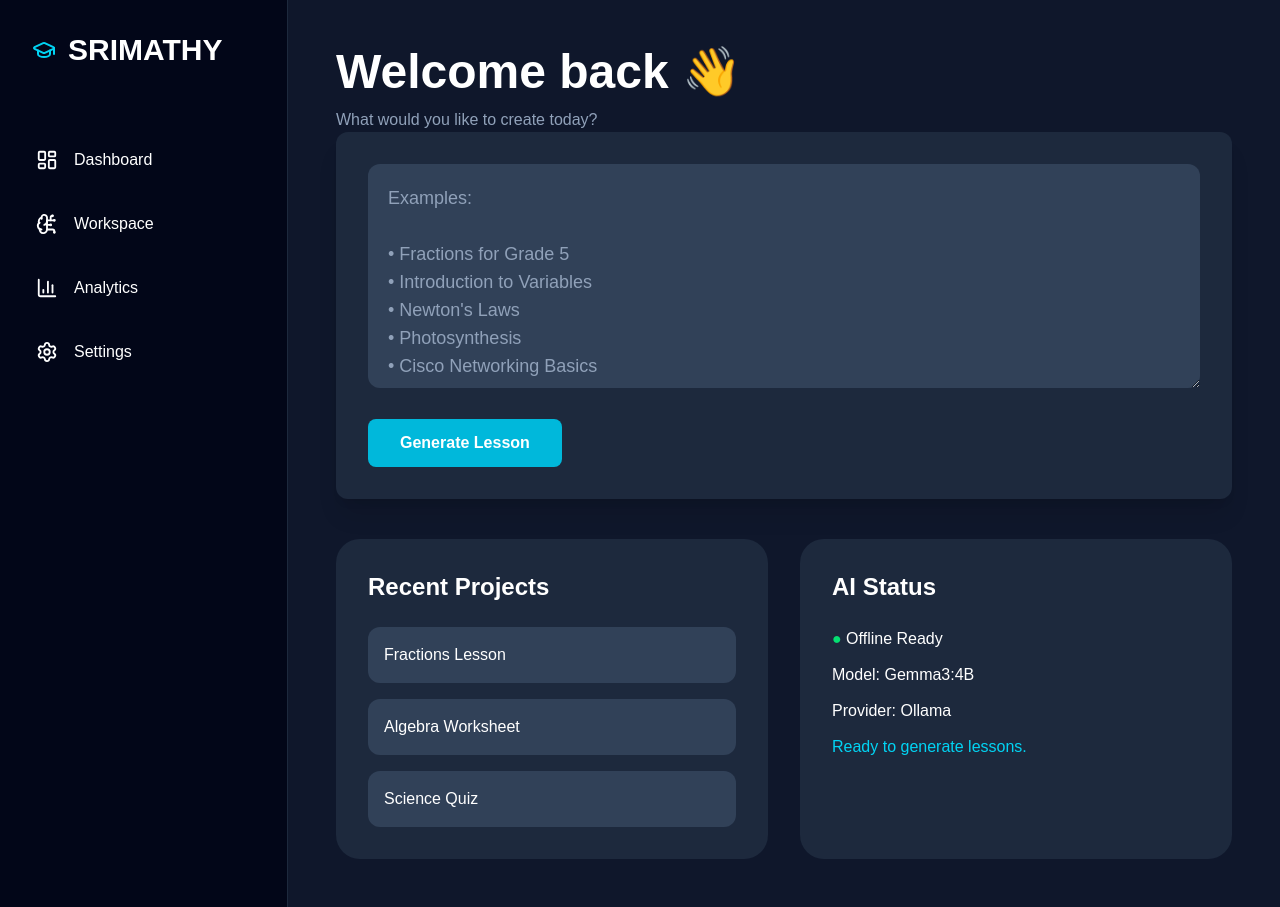
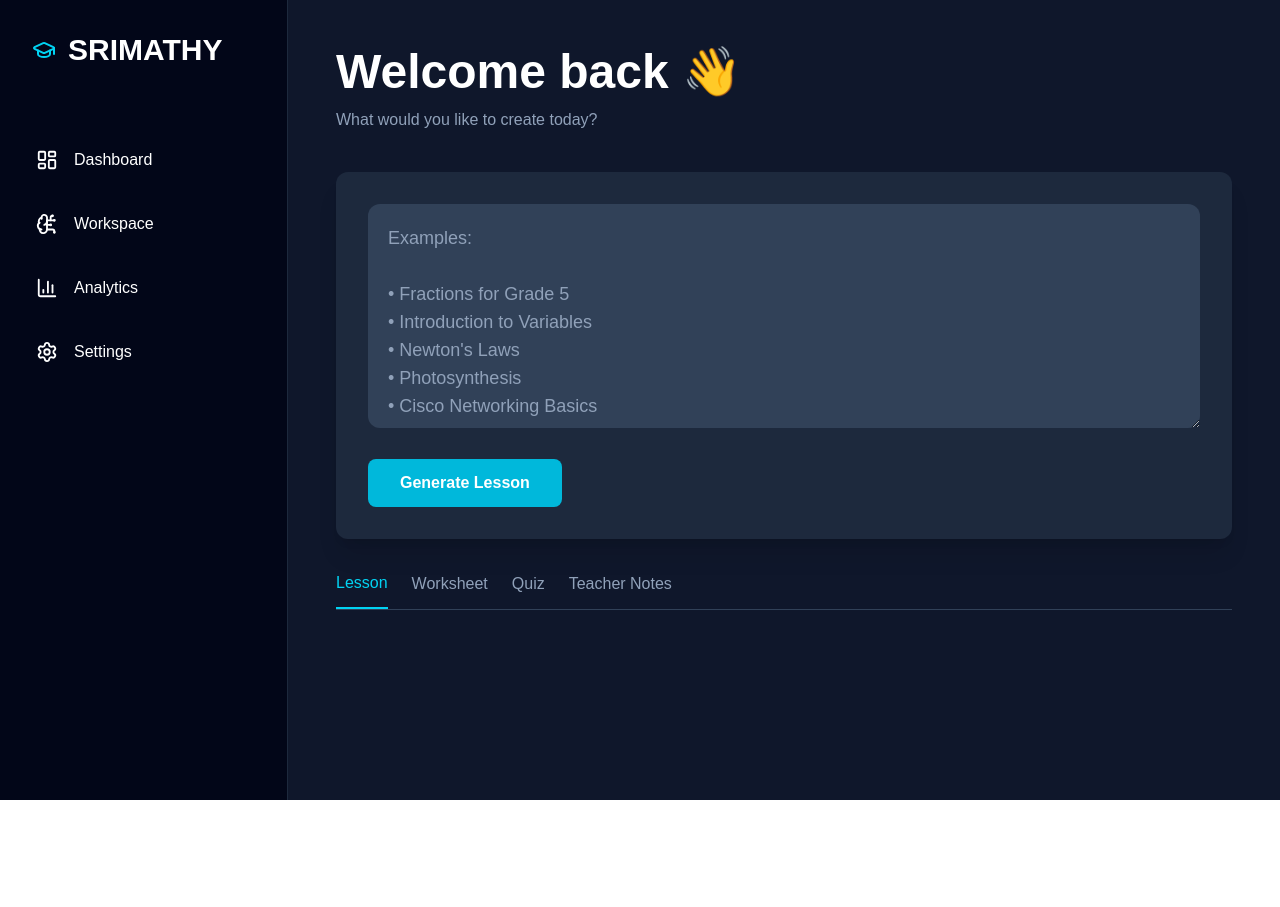
Before and after one commit to imrazack-cisco/srimathy-v1, a Next.js app: page /workspace in a window 1280 px wide. After the commit the page ends 800 px from the top, so only its background shows below. Built offline with nearby package versions, Linux system fonts and the light colour scheme.

Commit message:
🚀 Sprint 5.0 — Agent Execution Timeline
🚀 Sprint 5.0 — Agent Execution Timeline

```diff
--- a/agents/master/index.ts
+++ b/agents/master/index.ts
@@ -1,7 +1,36 @@
 import { curriculumAgent } from "@/agents/curriculum";
+import { worksheetAgent } from "@/agents/worksheet";
+import { quizAgent } from "@/agents/quiz";
+import { teacherAgent } from "@/agents/teacher";
 
-export async function masterAgent(prompt: string) {
-  return curriculumAgent({
-    topic: prompt,
-  });
+interface MasterRequest {
+  topic: string;
 }
+
+export async function masterAgent({
+  topic,
+}: MasterRequest) {
+
+  console.time("Master Agent");
+
+  const [
+    lesson,
+    worksheet,
+    quiz,
+    teacher,
+  ] = await Promise.all([
+    curriculumAgent({ topic }),
+    worksheetAgent({ topic }),
+    quizAgent({ topic }),
+    teacherAgent({ topic }),
+  ]);
+
+  console.timeEnd("Master Agent");
+
+  return {
+    lesson,
+    worksheet,
+    quiz,
+    teacher,
+  };
+}
--- a/agents/quiz/index.ts
+++ b/agents/quiz/index.ts
@@ -1,19 +1,37 @@
-import { generate } from "@/services/ollama";
+import { generate } from "@/services/ollama/client";
 
-export async function quizAgent(prompt: string) {
-  const systemPrompt = `
-You are SRIMATHY's Quiz Generator.
+interface QuizRequest {
+  topic: string;
+}
 
-Generate
+export async function quizAgent({
+  topic,
+}: QuizRequest): Promise<string> {
 
-- 10 Multiple Choice Questions
-- 5 True/False Questions
-- 3 HOTS Questions
+  const prompt = `
+You are an expert teacher.
 
-Include an Answer Key.
+Generate a short quiz for:
+
+${topic}
 
 Return Markdown.
+
+Include:
+
+# Quiz
+
+## Multiple Choice
+5 questions
+
+## True or False
+3 questions
+
+## Short Answer
+3 questions
+
+Include the answer key at the end.
 `;
 
-  return await generate(`${systemPrompt}\n\n${prompt}`);
+  return generate(prompt);
 }
--- /dev/null
+++ b/agents/teacher/index.ts
@@ -0,0 +1,38 @@
+import { generate } from "@/services/ollama/client";
+
+interface TeacherRequest {
+  topic: string;
+}
+
+export async function teacherAgent({
+  topic,
+}: TeacherRequest): Promise<string> {
+
+  const prompt = `
+You are an experienced school teacher.
+
+Prepare teacher notes for:
+
+${topic}
+
+Return Markdown.
+
+Include:
+
+# Teacher Notes
+
+## Teaching Tips
+
+## Common Student Mistakes
+
+## Bloom's Taxonomy
+
+## Classroom Activities
+
+## Homework Ideas
+
+Keep it practical.
+`;
+
+  return generate(prompt);
+}
--- a/agents/worksheet/index.ts
+++ b/agents/worksheet/index.ts
@@ -1,44 +1,48 @@
 import { generate } from "@/services/ollama/client";
 
-export interface WorksheetRequest {
-  lesson: string;
-}
-
 export interface WorksheetResponse {
+  title: string;
   content: string;
 }
 
-export async function worksheetAgent(
-  request: WorksheetRequest
+export async function generateWorksheet(
+  topic: string
 ): Promise<WorksheetResponse> {
+  const prompt = `
+You are an expert school worksheet designer.
 
-  const prompt = `
-You are an expert teacher.
+Create a worksheet for:
 
-Create a worksheet from the lesson below.
+${topic}
+
+Generate the worksheet in Markdown.
 
 Include:
 
 # Worksheet
 
-## Multiple Choice (5)
+## Fill in the Blanks
+(5 Questions)
 
-## Fill in the Blanks (5)
+## Multiple Choice
+(5 Questions)
 
-## True or False (5)
+## True / False
+(5 Questions)
 
-## Short Answer (5)
+## Short Answer
+(5 Questions)
 
-## Long Answer (3)
+## Challenge Question
+(1 Question)
 
-Lesson:
-
-${request.lesson}
+Return ONLY Markdown.
 `;
 
   const worksheet = await generate(prompt);
 
   return {
+    title: `${topic} Worksheet`,
     content: worksheet,
   };
 }
--- a/app/api/agent/route.ts
+++ b/app/api/agent/route.ts
@@ -1,30 +1,34 @@
 import { NextRequest, NextResponse } from "next/server";
-
-import { routeAgent } from "@/lib/router";
+import { masterAgent } from "@/agents/master";
 
 export async function POST(req: NextRequest) {
+  try {
+    const { prompt } = await req.json();
 
-  try {
+    if (!prompt?.trim()) {
+      return NextResponse.json(
+        {
+          error: "Prompt required",
+        },
+        { status: 400 }
+      );
+    }
 
-    const body = await req.json();
-
-    const result = await routeAgent(body);
+    const result = await masterAgent({
+      topic: prompt,
+    });
 
     return NextResponse.json(result);
-
-  } catch (error) {
-
-    console.error(error);
+  } catch (err) {
+    console.error(err);
 
     return NextResponse.json(
       {
-        error: "Agent execution failed",
+        error: "Generation failed",
       },
       {
         status: 500,
       }
     );
-
   }
-
 }
--- a/app/workspace/page.tsx
+++ b/app/workspace/page.tsx
@@ -1,35 +1,25 @@
 "use client";
 
-import { useState, useRef, useEffect } from "react";
+import { useState } from "react";
 
 import Sidebar from "@/components/sidebar/Sidebar";
 import PromptBox from "@/components/workspace/PromptBox";
 import MarkdownViewer from "@/components/workspace/MarkdownViewer";
-import RecentProjects from "@/components/workspace/RecentProjects";
-import AIStatus from "@/components/workspace/AIStatus";
+import WorkspaceTabs from "@/components/workspace/WorkspaceTabs";
 
 export default function WorkspacePage() {
-
   const [lesson, setLesson] = useState("");
-
   const [worksheet, setWorksheet] = useState("");
 
-  const lessonRef = useRef<HTMLDivElement>(null);
-
-  useEffect(() => {
-    if (lesson) {
-      lessonRef.current?.scrollIntoView({
-        behavior: "smooth",
-      });
-    }
-  }, [lesson]);
+  // NEW
+  const [activeTab, setActiveTab] = useState("Lesson");
 
   return (
     <main className="flex min-h-screen bg-slate-900 text-white">
 
       <Sidebar />
 
-      <section className="flex-1 overflow-y-auto p-12">
+      <section className="flex-1 p-12">
 
         <h1 className="text-5xl font-bold">
           Welcome back 👋
@@ -39,48 +29,37 @@ export default function WorkspacePage() {
           What would you like to create today?
         </p>
 
-        <PromptBox onLessonGenerated={setLesson}
-        onWorksheetGenerated={setWorksheet}
+        {/* Prompt */}
+
+        <div className="mt-10">
+          <PromptBox
+            onLessonGenerated={setLesson}
+            onWorksheetGenerated={setWorksheet}
+          />
+        </div>
+
+        {/* Workspace Tabs */}
+
+        <WorkspaceTabs
+          activeTab={activeTab}
+          onTabChange={setActiveTab}
         />
 
-        {lesson && (
+        {/* Lesson */}
 
-          <div
-            ref={lessonRef}
-            className="mt-10 rounded-xl bg-slate-800 p-8"
-          >
-
-            <h2 className="mb-6 text-3xl font-bold">
-              📘 Lesson
-            </h2>
-
-            <MarkdownViewer content={lesson} />
-
+        {activeTab === "Lesson" && lesson && (
+          <div className="mt-8">
+            <MarkdownViewer markdown={lesson} />
           </div>
-
         )}
 
-        {worksheet && (
+        {/* Worksheet */}
 
-          <div className="mt-10 rounded-xl bg-slate-800 p-8">
-
-            <h2 className="mb-6 text-3xl font-bold">
-              📝 Worksheet
-            </h2>
-
-            <MarkdownViewer content={worksheet} />
-
+        {activeTab === "Worksheet" && worksheet && (
+          <div className="mt-8">
+            <MarkdownViewer markdown={worksheet} />
           </div>
-
         )}
-
-        <div className="mt-10 grid grid-cols-2 gap-8">
-
-          <RecentProjects />
-
-          <AIStatus />
-
-        </div>
 
       </section>
 
--- a/components/workspace/PromptBox.tsx
+++ b/components/workspace/PromptBox.tsx
@@ -4,13 +4,13 @@ import { useState } from "react";
 
 interface PromptBoxProps {
   onLessonGenerated: (lesson: string) => void;
-  onWorksheetGenerated?:(worksheet:string)=>void;
+  onWorksheetGenerated: (worksheet: string) => void;
 }
 
 export default function PromptBox({
   onLessonGenerated,
   onWorksheetGenerated,
-}: PromptBoxProps): import("react").JSX.Element {
+}: PromptBoxProps) {
   const [prompt, setPrompt] = useState("");
   const [loading, setLoading] = useState(false);
 
@@ -26,33 +26,24 @@ export default function PromptBox({
           "Content-Type": "application/json",
         },
         body: JSON.stringify({
-          agent: "curriculum",
-          prompt: prompt,
+          agent: "master",
+          prompt,
         }),
       });
 
       const data = await res.json();
 
-      if (!res.ok) {
+      if (!res.ok || !data.success) {
         throw new Error(data.error || "Generation failed.");
       }
 
-      // Curriculum Agent returns:
-      // {
-      //   title: "...",
-      //   content: "..."
-      // }
+      // Lesson
+      onLessonGenerated(data.lesson.content);
 
-      onLessonGenerated(data.content);
+      // Worksheet
+      onWorksheetGenerated(data.worksheet.content);
 
-      if (
-  onWorksheetGenerated
-) {
-  console.log(
-    "Worksheet Agent ready."
-  );
-}
-
+      // Clear prompt
       setPrompt("");
     } catch (err) {
       console.error(err);
@@ -60,7 +51,7 @@ export default function PromptBox({
       alert(
         err instanceof Error
           ? err.message
-          : "Unable to generate lesson."
+          : "Unable to generate content."
       );
     } finally {
       setLoading(false);
@@ -69,7 +60,6 @@ export default function PromptBox({
 
   return (
     <div className="rounded-xl bg-slate-800 p-8 shadow-xl">
-
       <textarea
         className="
           h-56
@@ -118,15 +108,15 @@ export default function PromptBox({
         "
       >
         {loading && (
-          <div className="h-5 w-5 animate-spin rounded-full border-2 border-white border-t-transparent"></div>
+          <div className="h-5 w-5 animate-spin rounded-full border-2 border-white border-t-transparent" />
         )}
 
-        {loading ? "Generating Lesson..." : "Generate Lesson"}
+        {loading ? "Generating..." : "Generate Lesson"}
       </button>
 
       {loading && (
         <p className="mt-4 animate-pulse text-sm text-cyan-300">
-          🤖 SRIMATHY Curriculum Agent is creating your lesson...
+          🤖 SRIMATHY Master Agent is orchestrating Lesson + Worksheet...
         </p>
       )}
     </div>
--- /dev/null
+++ b/components/workspace/WorkspaceTabs.tsx
@@ -0,0 +1,40 @@
+"use client";
+
+interface WorkspaceTabsProps {
+  activeTab: string;
+  onTabChange: (tab: string) => void;
+}
+
+export default function WorkspaceTabs({
+  activeTab,
+  onTabChange,
+}: WorkspaceTabsProps) {
+  const tabs = [
+    "Lesson",
+    "Worksheet",
+    "Quiz",
+    "Teacher Notes",
+  ];
+
+  return (
+    <div className="mt-8 flex gap-6 border-b border-slate-700">
+
+      {tabs.map((tab) => (
+        <button
+          key={tab}
+          onClick={() => onTabChange(tab)}
+          className={`pb-3 transition
+
+          ${
+            activeTab === tab
+              ? "border-b-2 border-cyan-400 text-cyan-400"
+              : "text-slate-400 hover:text-white"
+          }`}
+        >
+          {tab}
+        </button>
+      ))}
+
+    </div>
+  );
+}
```
